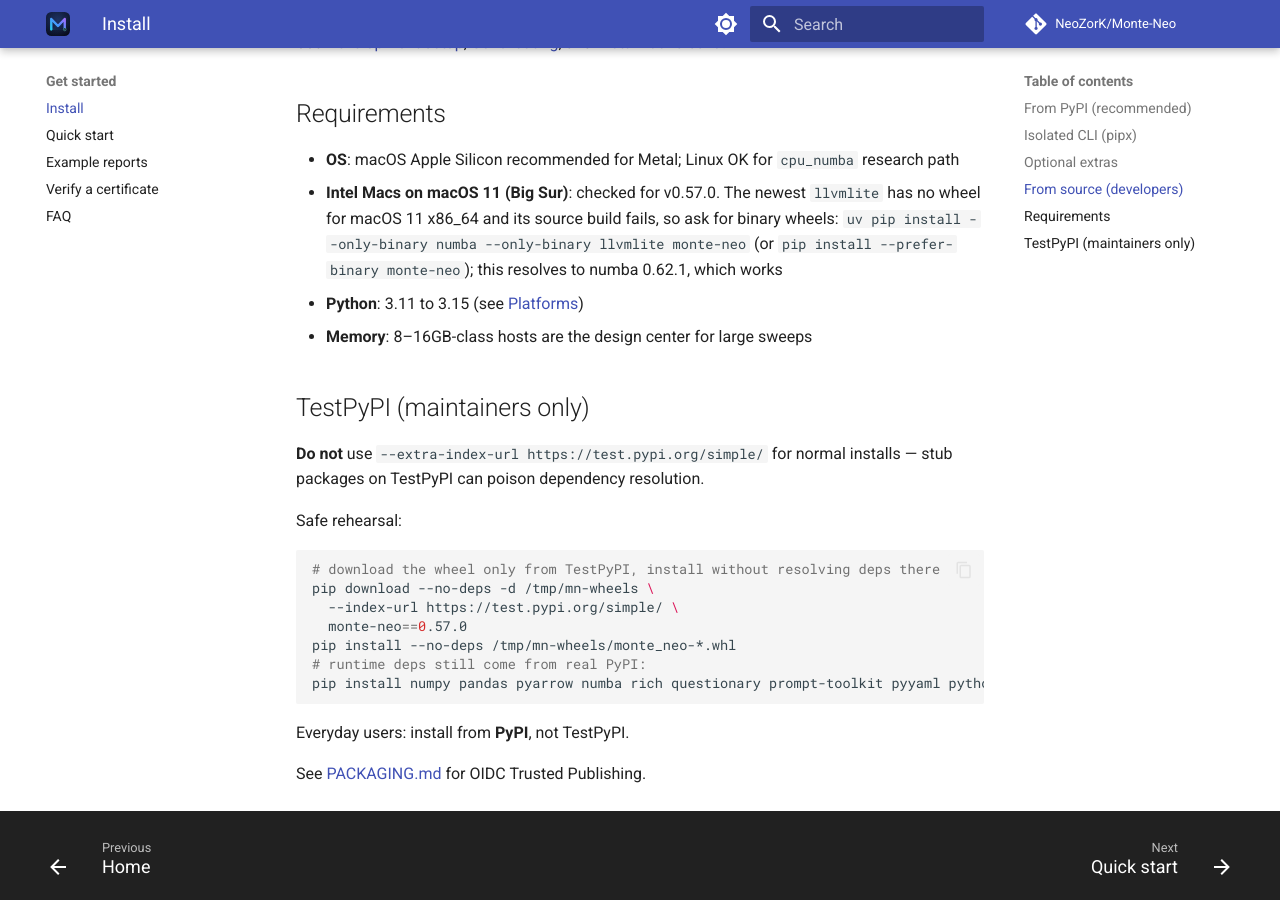
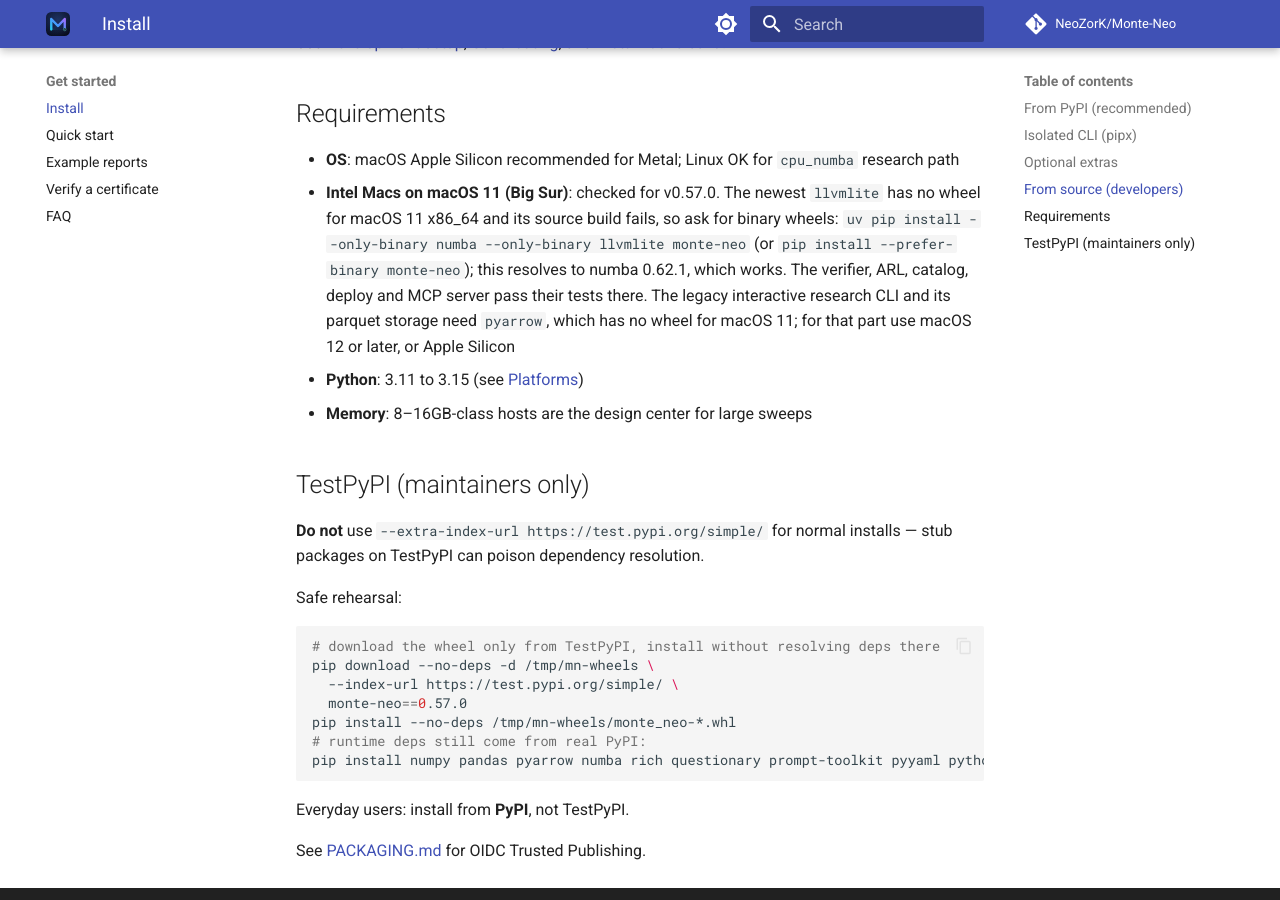
Before and after one commit to NeoZorK/Monte-Neo, an MkDocs documentation site: the page built from docs/setup/installation.md, in a window 1280 px wide and 900 px high, scrolled down 1921 px. Built offline with MkDocs 1.6.1 and Material for MkDocs 9.7.7, drawn with Linux system fonts in a browser that asks for light colours; comment, search, counter and statistics services are not loaded.

Commit message:
Install guide: what works on Intel macOS 11 (verifier yes, legacy research CLI needs macOS 12+)

```diff
--- a/docs/setup/installation.md
+++ b/docs/setup/installation.md
@@ -74,7 +74,9 @@ See [Development setup](development-setup.md), [Contributing](../development/con
 - **OS**: macOS Apple Silicon recommended for Metal; Linux OK for `cpu_numba` research path
 - **Intel Macs on macOS 11 (Big Sur)**: checked for v0.57.0. The newest `llvmlite` has no wheel for macOS 11 x86_64 and its
   source build fails, so ask for binary wheels: `uv pip install --only-binary numba --only-binary llvmlite monte-neo`
-  (or `pip install --prefer-binary monte-neo`); this resolves to numba 0.62.1, which works
+  (or `pip install --prefer-binary monte-neo`); this resolves to numba 0.62.1, which works. The verifier, ARL, catalog,
+  deploy and MCP server pass their tests there. The legacy interactive research CLI and its parquet storage need
+  `pyarrow`, which has no wheel for macOS 11; for that part use macOS 12 or later, or Apple Silicon
 - **Python**: 3.11 to 3.15 (see [Platforms](platforms.md))
 - **Memory**: 8–16GB-class hosts are the design center for large sweeps
 
```
